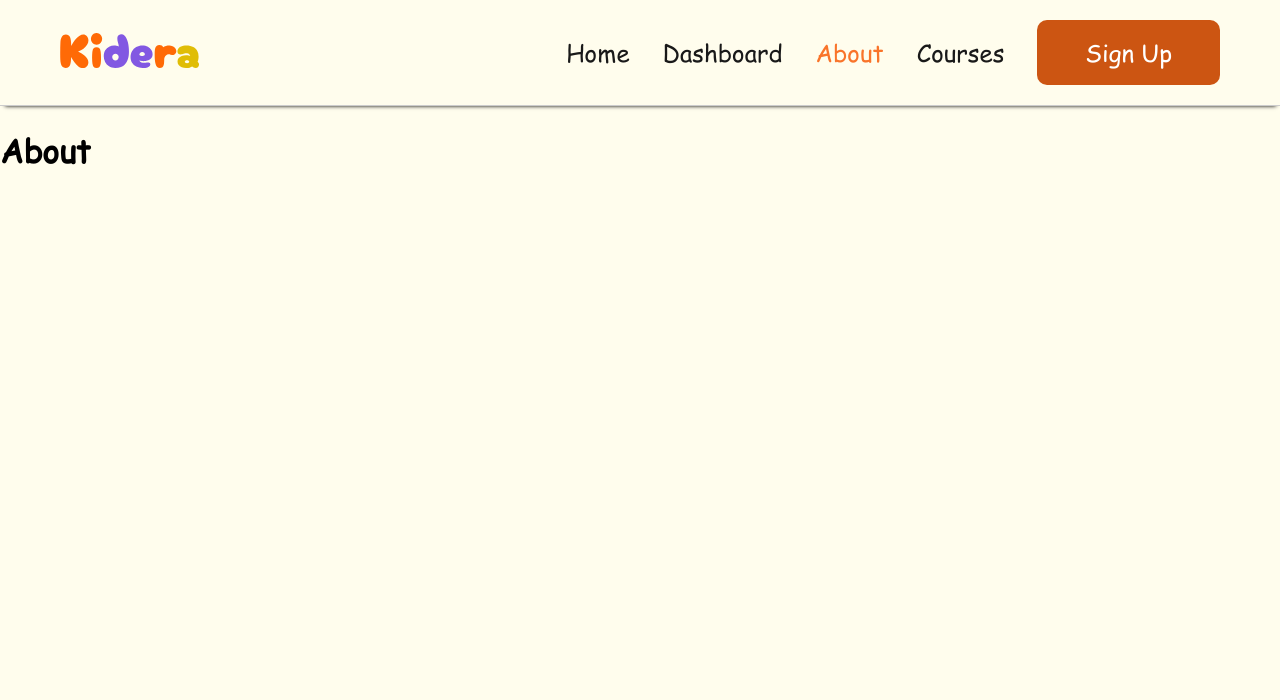
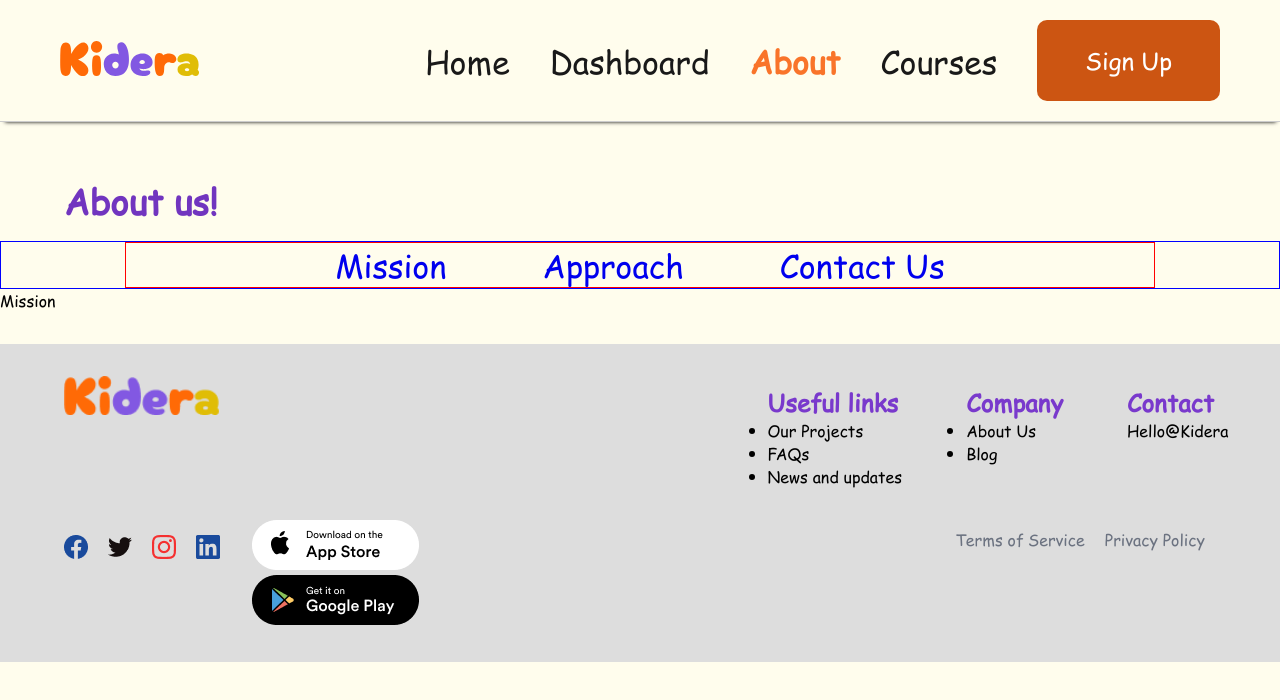
Before and after one commit to GenesysLearnable/LMS-K-FE-12, a React (Vite) app: page /about in a window 1280 px wide. Shown: the top 700 px of the page. Built offline with nearby package versions, Linux system fonts and the light colour scheme.

Commit message:
about page setup

```diff
--- a/src/components/Navbar/Navbar.css
+++ b/src/components/Navbar/Navbar.css
@@ -1,13 +1,7 @@
-/* body {
-  margin: 0;
-  padding: 0;
-  font-family: "Comic Sans MS";
-} */
-
 .header {
   position: fixed;
   width: 100%;
-  /* height: 80px; */
+  height: 4rem;
   top: 0;
   z-index: 1000;
 }
@@ -24,29 +18,25 @@
 
 .right-section {
   display: flex;
-  gap: 33px;
+  gap: 40px;
   align-items: center;
 }
 
 .nav-list {
   list-style-type: none;
   display: flex;
-  gap: 33px;
+  gap: 40px;
 }
 
 .nav-list-item {
-  font-size: 1.5rem;
-  font-weight: 500;
-  color: #191919;
+  font-size: 2rem;
+  font-weight: lighter;
+  color: rgba(25, 25, 25, 1);
 }
-
-/* .nav-list-item:first-child {
-  color: rgba(249, 116, 42, 1);
-  font-weight: 600;
-} */
 
 .nav-active {
   color: rgba(249, 116, 42, 1);
+  font-weight: 700;
 }
 
 .nav-list-item:hover {
@@ -58,7 +48,7 @@
   border-radius: 10px;
   border: none;
   color: white;
-  padding: 1rem 3rem;
+  padding: 1.5rem 3rem;
   font-size: 1.5rem;
 }
 
--- a/src/pages/About/About.jsx
+++ b/src/pages/About/About.jsx
@@ -1,10 +1,28 @@
 import Navbar from "../../components/Navbar/Navbar";
+import Footer from "../../components/Footer/Footer"
+import styles from './About.module.css'
+import AboutNav from "./AboutNav";
+import { Routes, Route } from "react-router-dom";
+import Mission from "./Mission";
+import Approach from "../About/Approach"
+import Contact from "./Contact"
 
 const About = () => {
   return (
     <>
-      <Navbar />
-      <h1 style={{ marginTop: "8rem" }}>About</h1>
+        <div>
+        <Navbar />
+        <h2 className={styles.title}>About us!</h2>
+        <AboutNav />
+          <div className={styles.content}>
+            <Routes>
+              <Route path="/" element={<Mission />} />
+              <Route path="/Approach" element={<Approach />} />
+              <Route path="/Contact" element={<Contact />} />
+            </Routes>
+          </div>
+        <Footer />
+        </div>
     </>
   );
 };
--- a/src/pages/About/About.module.css
+++ b/src/pages/About/About.module.css
@@ -1,19 +1,30 @@
+.title {
+    margin: 11rem 0 1rem 4rem;
+    color: rgba(113, 53, 191, 1);
+    font-size: 35px;
+    font-weight: bolder;
+}
+
+/* -------------AboutNav---------------------- */
 .container {
     width: 100%;
+    display: flex;
+    justify-content: center;
+    font-style: "Comic Neue";
+    border: 1px solid blue;
 }
 
-.abt-header {
-    margin-top: 150px;
-    color: rgba(113, 53, 191, 1);
-    font-size: 40px;
-    font-weight: 700;
+.navlist {
+    width: 1030px;
+    list-style-type: none;
+    display: flex;
+    gap: 6rem;
+    justify-content: center;
+    color: rgba(244, 175, 136, 1);
+    border: 1px solid red;
 }
 
-.footer {
-    position: fixed;
-    left: 0;
-    margin-bottom: -2rem;
-    width: 100%;
+.navlistitem {
+    font-size: 32px;
+    font-weight: 100;
 }
-
-/* --------------------About Nav -------------------------- */
--- a/src/pages/About/AboutContact.jsx
+++ /dev/null
@@ -1,5 +0,0 @@
-export default function AboutContact() {
-  return (
-    <div>AboutContact</div>
-  )
-}
--- a/src/pages/About/AboutNav.jsx
+++ b/src/pages/About/AboutNav.jsx
@@ -1,12 +1,13 @@
 import styles from './About.module.css'
+import { Link } from 'react-router-dom'
 
 export default function AboutNav() {
   return (
         <nav className={styles.container}>
-            <ul>
-                <li>Mission</li>
-                <li>Approach</li>
-                <li>Contact Us</li>
+            <ul className={styles.navlist}>
+                <li className={styles.navlistitem}><Link to="/about">Mission</Link></li>
+                <li className={styles.navlistitem}><Link to="/Approach">Approach</Link></li>
+                <li className={styles.navlistitem}><Link to="/Contact">Contact Us</Link></li>
             </ul>
         </nav>
   )
--- /dev/null
+++ b/src/pages/About/Contact.jsx
@@ -0,0 +1,5 @@
+export default function Contact() {
+  return (
+    <div>Contact</div>
+  )
+}
```
